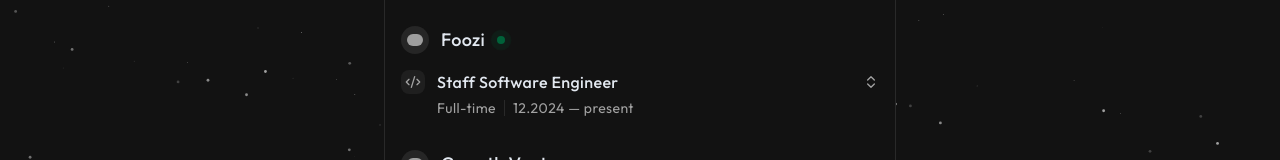
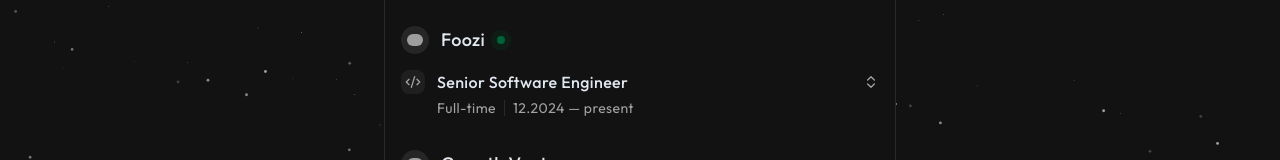
Before and after one commit to ylyra/portfolio, a Next.js app: page / in a window 1280 px wide. Shown: the part 385-545 px from the top of the page. Built offline with nearby package versions, Linux system fonts and the light colour scheme; grey boxes are pictures that could not be loaded.

Commit message:
refactor: update work experience title to Senior Software Engineer

```diff
--- a/src/app/page.tsx
+++ b/src/app/page.tsx
@@ -42,7 +42,7 @@
     positions: [
       {
         id: "9a90cac3-a507-4e8a-94e1-876fdd22777b",
-        title: "Staff Software Engineer",
+        title: "Senior Software Engineer",
         employmentPeriod: "12.2024 — present",
         employmentType: "Full-time",
         icon: "code",
```
